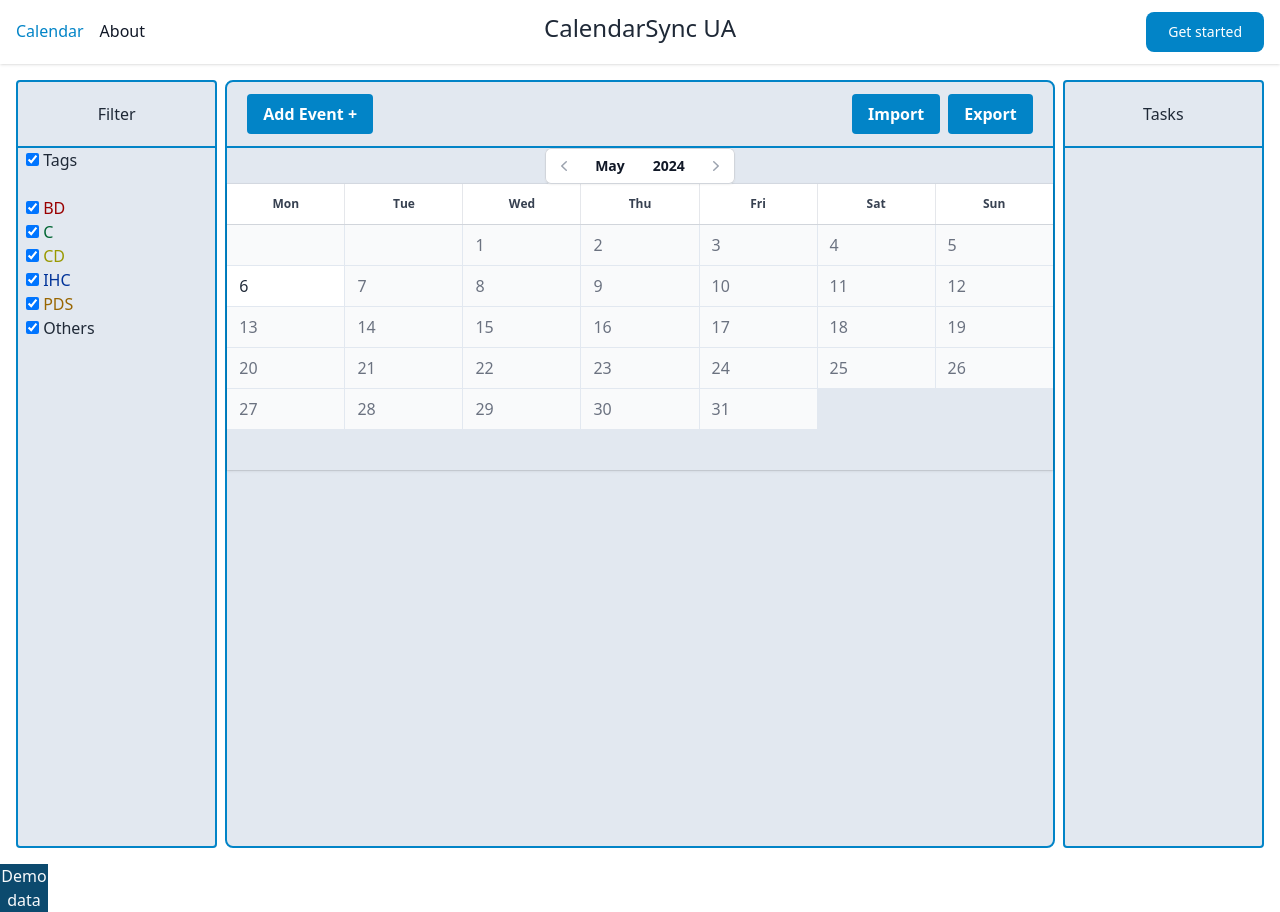
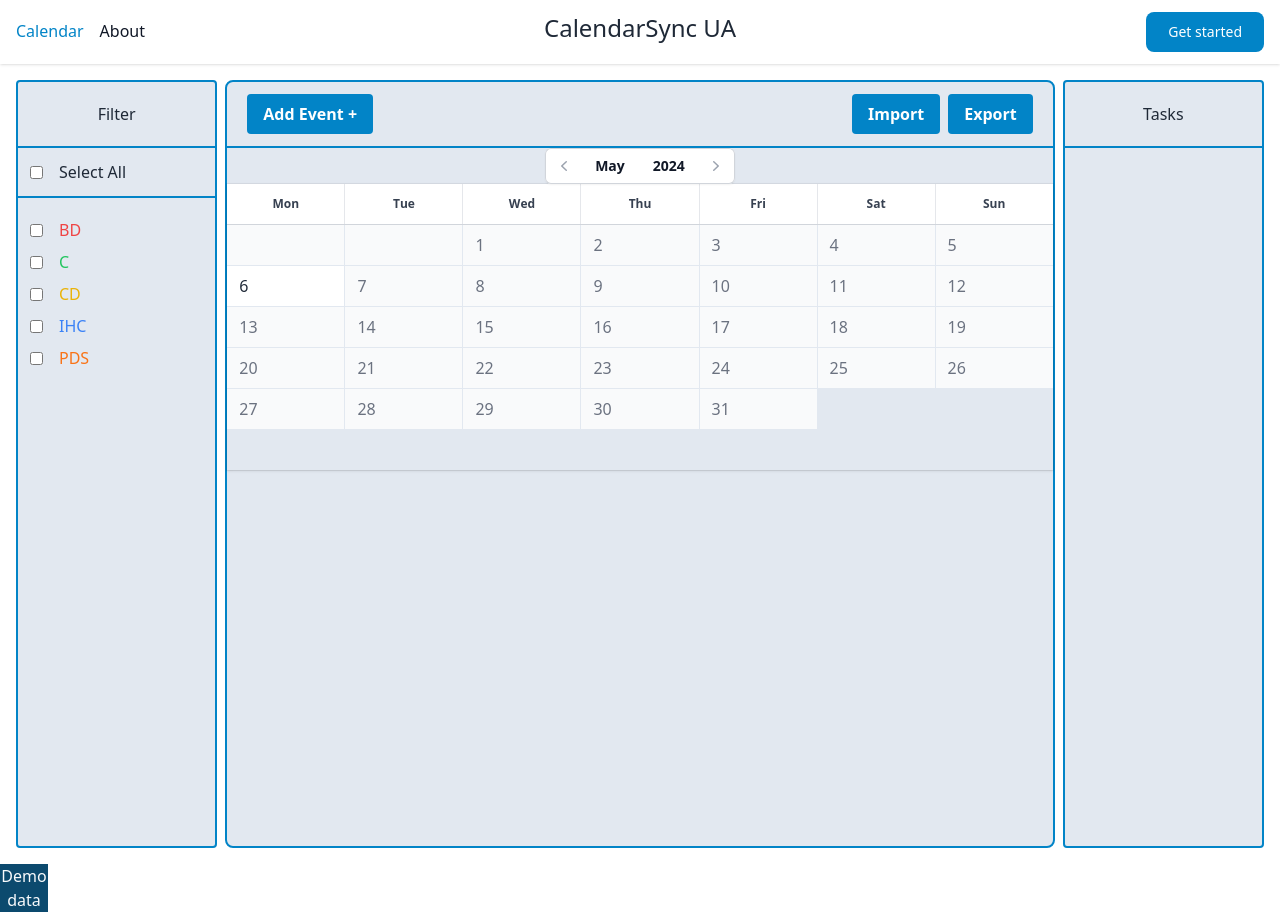
Before and after one commit to pedropintoo/CalendarSyncUA, a React (Vite) app: page / in a window 1280 px wide. Built offline with nearby package versions, Linux system fonts and the light colour scheme.

Commit message:
Filter CheckBoxes and SelectAll checkbox | logic for filtering

```diff
--- a/src/components/Filter.tsx
+++ b/src/components/Filter.tsx
@@ -1,4 +1,39 @@
-function Filter() {
+import React, { useState } from 'react';
+
+function Filter({ tags, allEvents, setFilteredEvents }) {
+  const [selectAll, setSelectAll] = useState(false);
+  const [selectedTags, setSelectedTags] = useState({});
+
+  const handleSelectAll = () => {
+    setSelectAll(!selectAll);
+    const newSelectedTags = {};
+    Object.keys(tags).forEach(tagName => {
+      newSelectedTags[tagName] = !selectAll;
+    });
+    setSelectedTags(newSelectedTags);
+    filterEvents(newSelectedTags);
+  };
+
+  const handleTagCheckboxChange = (tagName) => {
+    const newSelectedTags = {
+      ...selectedTags,
+      [tagName]: !selectedTags[tagName]
+    };
+    setSelectedTags(newSelectedTags);
+    const allSelected = Object.values(newSelectedTags).every(value => value);
+    setSelectAll(allSelected);
+    filterEvents(newSelectedTags);
+  };
+
+  const filterEvents = (selectedTags) => {
+    const filteredEvents = allEvents.filter(event => {
+      return Object.keys(selectedTags).every(tag => {
+        return selectedTags[tag] || event.tags.includes(tag);
+      });
+    });
+    setFilteredEvents(filteredEvents);
+  };
+
   return (
     // <!-- Main  -->
     <>
@@ -6,26 +41,24 @@ function Filter() {
         <div className="py-5 px-5 flex justify-center border-solid border-b-2 border-sky-600">
           <h1 className="">Filter</h1>
         </div>
-            <div className="px-2">
-                <h1 className=""></h1>
-                <form>
-                    <input type="checkbox" id="allTags" name="allTags" defaultChecked />
-                    <label htmlFor="allTags"> Tags</label><br/>
-                    <br/>
-                    <input type="checkbox" id="tag1" name="tag1" defaultChecked />
-                    <label htmlFor="tag1" style={{color:"rgb(153,0,0)"}}> BD</label><br/>
-                    <input type="checkbox" id="tag2" name="tag2" defaultChecked />
-                    <label htmlFor="tag1" style={{color:"rgb(0,102,51)"}}> C</label><br/>
-                    <input type="checkbox" id="tag3" name="tag3" defaultChecked />
-                    <label htmlFor="tag1" style={{color:"rgb(153,153,0)"}}> CD</label><br/>
-                    <input type="checkbox" id="tag4" name="tag4" defaultChecked />
-                    <label htmlFor="tag1" style={{color:"rgb(0,51,153)"}}> IHC</label><br/>
-                    <input type="checkbox" id="tag5" name="tag5" defaultChecked />
-                    <label htmlFor="tag1" style={{color:"rgb(153,102,0)"}}> PDS</label><br/>
-                    <input type="checkbox" id="otherTags" name="otherTags" defaultChecked />
-                    <label htmlFor="otherTags"> Others</label>
-                </form>
+        <div key="Tags" className="flex items-center mb-5 border-solid border-b-2 pb-3 pt-3 border-sky-600">
+          <input type="checkbox" id="selectAll" className="mr-2 ml-3" checked={selectAll} onChange={handleSelectAll} />
+          <label htmlFor="selectAll" className="text-bg text-black-500 ml-2">Select All</label>
         </div>
+        {Object.entries(tags).map(([tagName, colorClass]) => (
+          <div key={tagName} className="flex items-center mb-2">
+            <input
+              type="checkbox"
+              id={tagName}
+              className="mr-2 ml-3"
+              checked={selectedTags[tagName] || false}
+              onChange={() => handleTagCheckboxChange(tagName)}
+            />
+            <label htmlFor={tagName} className={`text-bg ${colorClass} ml-2`}>
+              {tagName}
+            </label>
+          </div>
+        ))}
       </div>
     </>
   );
--- a/src/components/MainStructure.tsx
+++ b/src/components/MainStructure.tsx
@@ -43,11 +43,19 @@ function MainStructure() {
         handleAddEvent({id: "1", title: "Meeting", startDate: new Date("2021-09-01T10:00:00Z"), endDate: new Date("2021-09-01T12:00:00Z"), description: "Meeting with the team", location: "Office", rawData: rawData});
     }
 
+    const tags = {
+        "BD": "text-red-500",
+        "C": "text-green-500",
+        "CD": "text-yellow-500",
+        "IHC": "text-blue-500",
+        "PDS": "text-orange-500"
+    }
+
     return (
         // <!-- Main  -->
         <>
         <div className="px-4 py-4 mx-auto grid lg:grid-cols-6 gap-2 min-h-screen">
-            <Filter allEvents={allEventsICS} setFilteredEvents={setFilteredEventsICS} />
+            <Filter tags={tags} allEvents={allEventsICS} setFilteredEvents={setFilteredEventsICS} />
             <Calendar allEvents={allEventsICS} filteredEvents={filteredEventsICS} setAllEvents={setAllEventsICS} />
             <Tasks allEvents={filteredEventsICS} />
         </div>
--- /dev/null
+++ b/src/components/Tag.tsx
@@ -0,0 +1,10 @@
+function Tag({name, color}: {name:string, color:string}){
+    return (
+        <>
+            <div
+            className={`${color} p-2 rounded-lg m-1 cursor-pointer`}>
+                <h1>{name}</h1>
+            </div>
+        </>
+    )
+}
```
Lines whose indentation alone changed are shown as unchanged.
